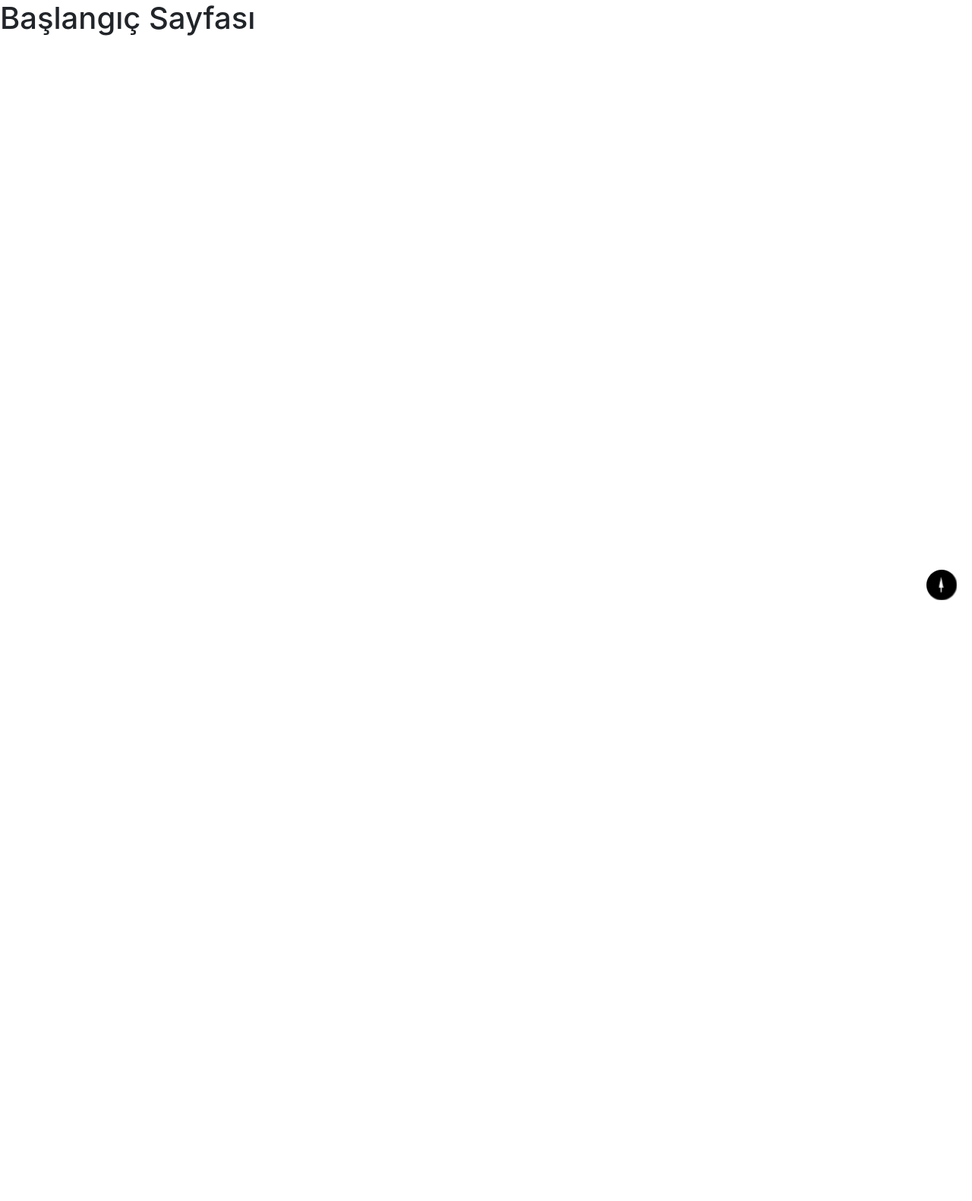
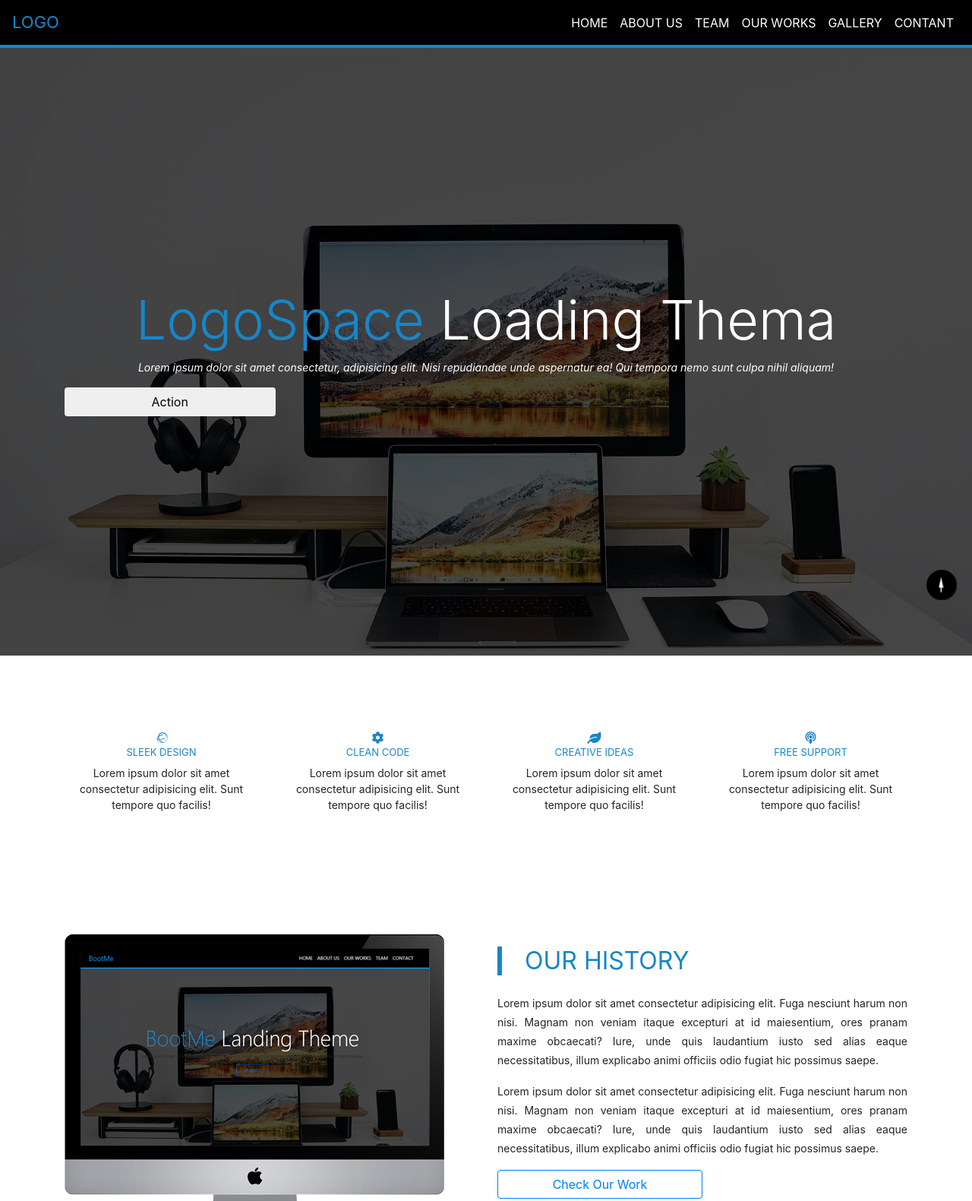
Before and after one commit to MuhammetAliTarhan/corporate-website, a plain HTML site: page index.html in a window 1280 px wide. Shown: the top 1581 px of the page at 76% size. Before the commit the page ends 800 px from the top, so only its background shows below. Drawn offline with Linux system fonts and the light colour scheme.

Commit message:
initialize commit

```diff
--- a/css/style.css
+++ b/css/style.css
@@ -9,3 +9,73 @@ h2 {font-size: 32px;font-weight: 400;color: #1886C7;text-transform: uppercase;}
 p {	font-size: 14px;}
 .btnScrollUp {cursor: pointer;position: fixed;right: 20px;bottom: 10px;width: 40px;height: 40px;
 	background: url(../img/btnYukariGit.png) no-repeat center center;background-size: contain; }
+
+
+/* NAVBAR */
+
+.navbar {
+	border-bottom: #1886C7 4px solid;
+}
+.navbar .navbar-brand {
+	color: #1886C7;
+	font-size: 22px;
+}
+.bg-dark {
+	background-color: rgba(0,0,0,1) !important;
+}
+.nav-link {
+	transition: color .5s ease !important;
+}
+.nav-link:hover {
+	color: #1886C7 !important;
+}
+
+
+/* HEADER */
+
+header {
+	background-image: url(../img/bg-header.jpg);
+	background-repeat: no-repeat;
+	background-size: cover;
+	height: 100vh;
+}
+
+header .overlay {
+	background-color: rgba(0,0,0,0.7);
+}
+
+header .row {
+	height: 100vh;
+}
+
+header span {
+	color: #1886c7;
+}
+
+
+/* FEATURES */
+
+.features .fab, .features .fas {
+	font-size: 40px;
+}
+
+.features-top {
+	color: #1886C7;
+	transition: color .5s ease !important;
+}
+
+.features-top:hover {
+	color: #000;
+}
+
+/* OUR HISTORY */
+
+#our-history h2 {
+	border-left: 6px solid #1886C7;
+	padding-left: 30px;
+}
+
+#our-history p {
+	text-align: justify;
+	line-height: 25px;
+}
--- a/index.html
+++ b/index.html
@@ -1,5 +1,6 @@
 <!DOCTYPE html>
 <html lang="tr">
+
   <head>
     <!-- Required meta tags -->
     <meta charset="utf-8">
@@ -13,10 +14,119 @@
     <!-- Font Awesome CSS-->
     <link rel="stylesheet" href="https://use.fontawesome.com/releases/v5.3.1/css/all.css" integrity="sha384-mzrmE5qonljUremFsqc01SB46JvROS7bZs3IO2EmfFsd15uHvIt+Y8vEf7N7fWAU" crossorigin="anonymous">
   </head>
+
+
   <body>
+
+
     <!-- MENU -->
-  <h1>Başlangıç Sayfası</h1>
+    <nav class="navbar navbar-expand-md navbar-dark bg-dark">
+        <button class="navbar-toggler" data-toggle="collapse" data-target="#menu">
+          <span class="navbar-toggler-icon"></span>
+        </button>
+        <a href="#" class="navbar-brand">LOGO</a>
+        <div class="collapse navbar-collapse" id="menu">
+          <ul class="navbar-nav ml-auto">
+            <li class="nav-item">
+              <a href="#" class="nav-link text-white"> HOME </a>
+            </li>
+            <li class="nav-item">
+              <a href="#" class="nav-link text-white"> ABOUT US </a>
+            </li>
+            <li class="nav-item">
+              <a href="#" class="nav-link text-white"> TEAM </a>
+            </li>
+            <li class="nav-item">
+              <a href="#" class="nav-link text-white"> OUR WORKS </a>
+            </li>
+            <li class="nav-item">
+              <a href="#" class="nav-link text-white"> GALLERY </a>
+            </li>
+            <li class="nav-item">
+              <a href="#" class="nav-link text-white"> CONTANT </a>
+            </li>
+          </ul>
+        </div>
+      </nav>
 
+      <!-- HEADER -->
+      <header>
+        <div class="overlay">
+          <div class="container">
+            <div class="row text-center">
+              <div class="col my-auto">
+                <h1 class="display-3 text-white"><span>LogoSpace</span> Loading Thema</h1>
+                <p class="text-white"><i>Lorem ipsum dolor sit amet consectetur, adipisicing elit. Nisi repudiandae unde aspernatur ea! Qui tempora nemo sunt culpa nihil aliquam!</i></p>
+                <button class="btn btn-outline-primacy my-auto btn-block w-25 text-center"> Action </button>
+              </div>
+            </div>
+          </div>
+        </div>
+      </header>
+
+      <!-- FEATURES -->
+      <section id="features">
+        <div class="container py-5 my-5">
+          <div class="row">
+
+            <div class="col-lg-3 col-md-6 col-sm-12 text-center">
+              <div class="features-top">
+                <i class="fab fa-ravelry"></i>
+                <h3>SLEEK DESIGN</h3>
+              </div>
+              <p>Lorem ipsum dolor sit amet consectetur adipisicing elit. Sunt tempore quo facilis!</p>
+            </div>
+
+            <div class="col-lg-3 col-md-6 col-sm-12 text-center">
+              <div class="features-top">
+                <i class="fas fa-cog"></i>
+                <h3>CLEAN CODE</h3>
+              </div>
+              <p>Lorem ipsum dolor sit amet consectetur adipisicing elit. Sunt tempore quo facilis!</p>
+            </div>
+
+            <div class="col-lg-3 col-md-6 col-sm-12 text-center">
+              <div class="features-top">
+                <i class="fas fa-leaf"></i>
+                <h3>CREATIVE IDEAS</h3>
+              </div>
+              <p>Lorem ipsum dolor sit amet consectetur adipisicing elit. Sunt tempore quo facilis!</p>
+            </div>
+
+            <div class="col-lg-3 col-md-6 col-sm-12 text-center">
+              <div class="features-top">
+                <i class="fas fa-podcast"></i>
+                <h3>FREE SUPPORT</h3>
+              </div>
+              <p>Lorem ipsum dolor sit amet consectetur adipisicing elit. Sunt tempore quo facilis!</p>
+            </div>
+          </div>
+        </div>
+
+      </section>
+
+      <!-- OUR HISTORY -->
+      <section id="our-history">
+        <div class="container py-5 my-5">
+          <div class="row">
+            <div class="col-lg-6">
+              <img src="img/monitor.png" alt="" class="img-fluit">
+            </div>
+            <div class="col-lg-6">
+              <h2 class="mt-3 mb-4">OUR HISTORY</h2>
+              <p>Lorem ipsum dolor sit amet consectetur adipisicing elit. Fuga nesciunt harum non nisi.
+              Magnam non veniam itaque excepturi at id maiesentium, ores pranam maxime obcaecati?
+              Iure, unde quis laudantium iusto sed alias eaque necessitatibus, illum explicabo animi
+              officiis odio fugiat hic possimus saepe.</p>
+              <p>Lorem ipsum dolor sit amet consectetur adipisicing elit. Fuga nesciunt harum non nisi.
+              Magnam non veniam itaque excepturi at id maiesentium, ores pranam maxime obcaecati?
+              Iure, unde quis laudantium iusto sed alias eaque necessitatibus, illum explicabo animi
+              officiis odio fugiat hic possimus saepe.</p>
+              <button class="btn btn-outline-primary btn-block w-50">Check Our Work</button>
+            </div>
+          </div>
+        </div>
+      </section>
 
 
     <a title="Yukarı Git" class="btnScrollUp" href="#" target="_top"></a>
@@ -27,4 +137,6 @@
     <script src="js/bootstrap.js" type="text/JavaScript"></script>
     <script src="js/lightbox.js" type="text/JavaScript"></script>
   </body>
+
+
 </html>
```
Lines whose indentation alone changed are shown as unchanged.
